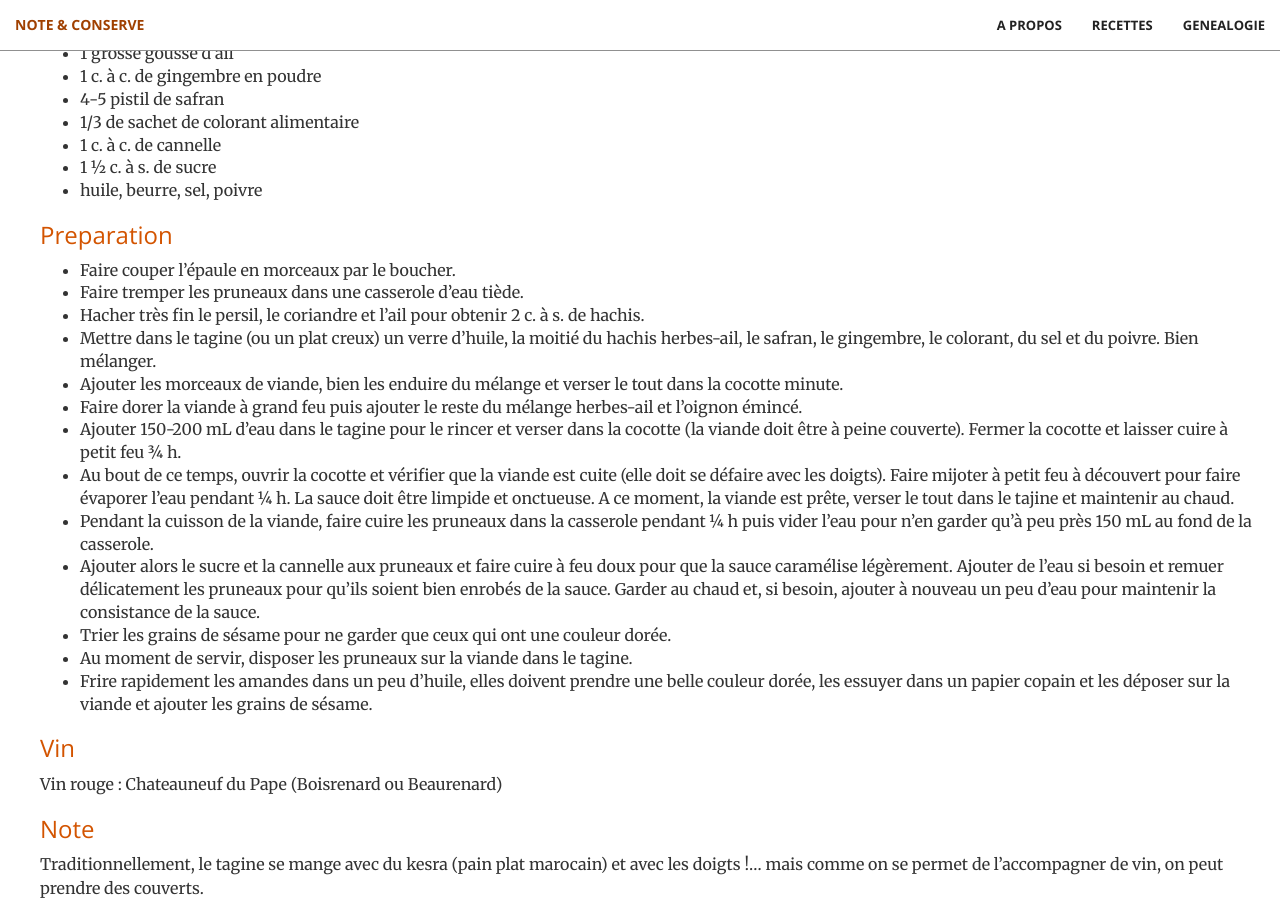
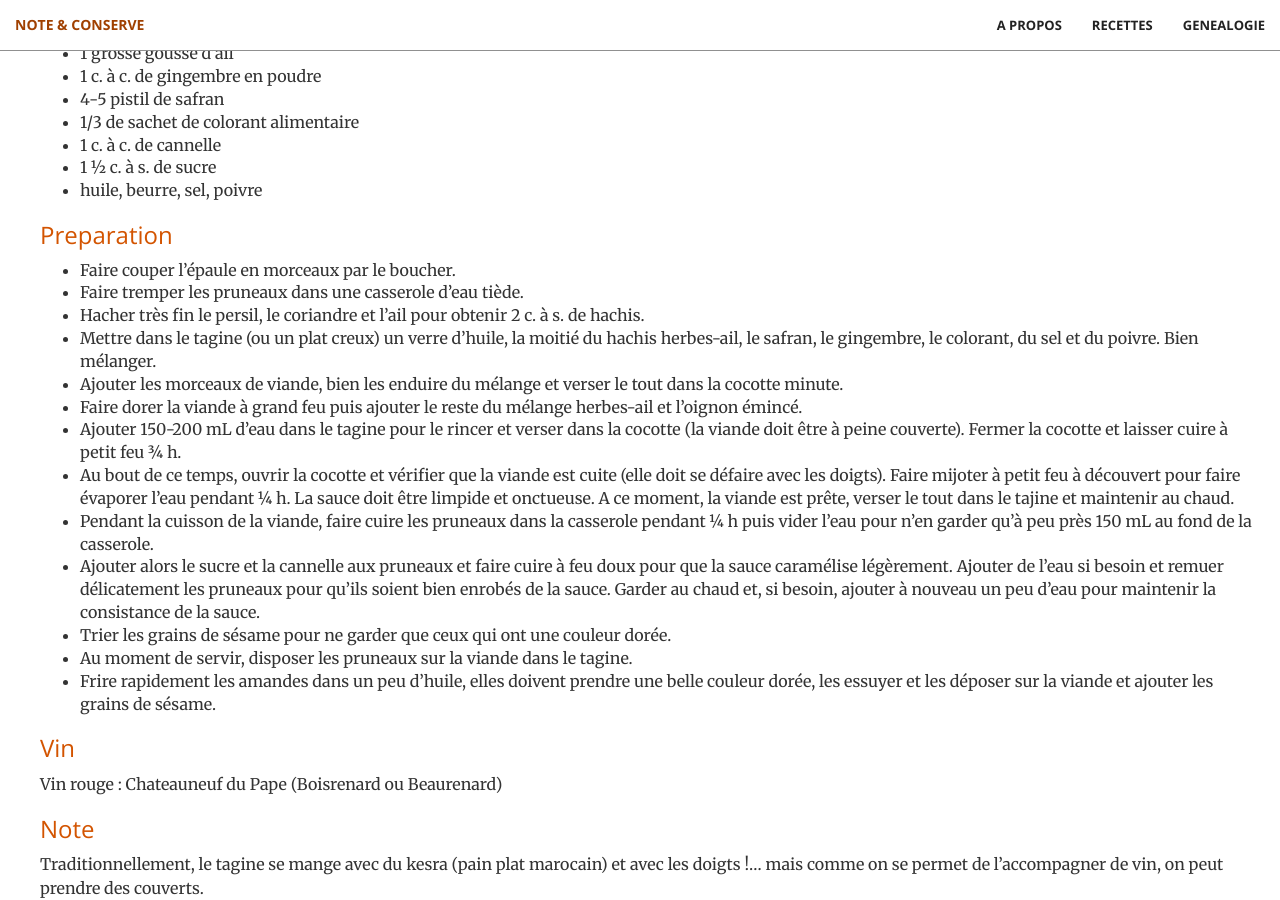
Before and after one commit to brignogan/brignogan.github.io, a Jekyll site: the page built from _posts/2018-06-19-tagine-pruneaux.md, in a window 1280 px wide and 900 px high, scrolled down 1599 px. Built offline with Jekyll 4.4.1, drawn with Linux system fonts in a browser that asks for light colours.

Commit message:
correction recette
tagine aux pruneaux

```diff
--- a/_posts/2018-06-19-tagine-pruneaux.md
+++ b/_posts/2018-06-19-tagine-pruneaux.md
@@ -39,7 +39,7 @@ Cette recette vient de Halima (Rabat)
 * Ajouter alors le sucre et la cannelle aux pruneaux et faire cuire à feu doux pour que la sauce caramélise légèrement. Ajouter de l’eau si besoin et remuer délicatement les pruneaux pour qu’ils soient bien enrobés de la sauce. Garder au chaud et, si besoin, ajouter à nouveau un peu d'eau pour maintenir la consistance de la sauce.
 * Trier les grains de sésame pour ne garder que ceux qui ont une couleur dorée.
 * Au moment de servir, disposer les pruneaux sur la viande dans le tagine.
-* Frire rapidement les amandes dans un peu d’huile, elles doivent prendre une belle couleur dorée, les essuyer dans un papier copain et les déposer sur la viande et ajouter les grains de sésame.
+* Frire rapidement les amandes dans un peu d’huile, elles doivent prendre une belle couleur dorée, les essuyer et les déposer sur la viande et ajouter les grains de sésame.
 
 ### Vin
 Vin rouge : Chateauneuf du Pape (Boisrenard ou Beaurenard)
```
